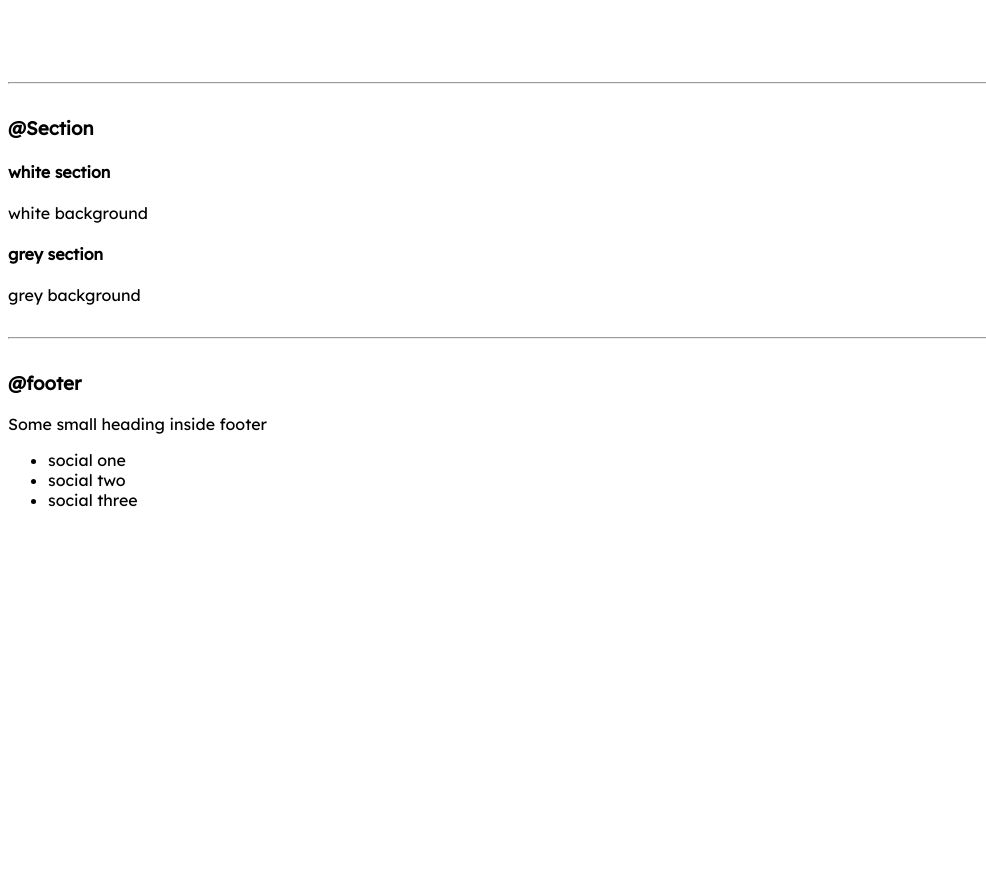
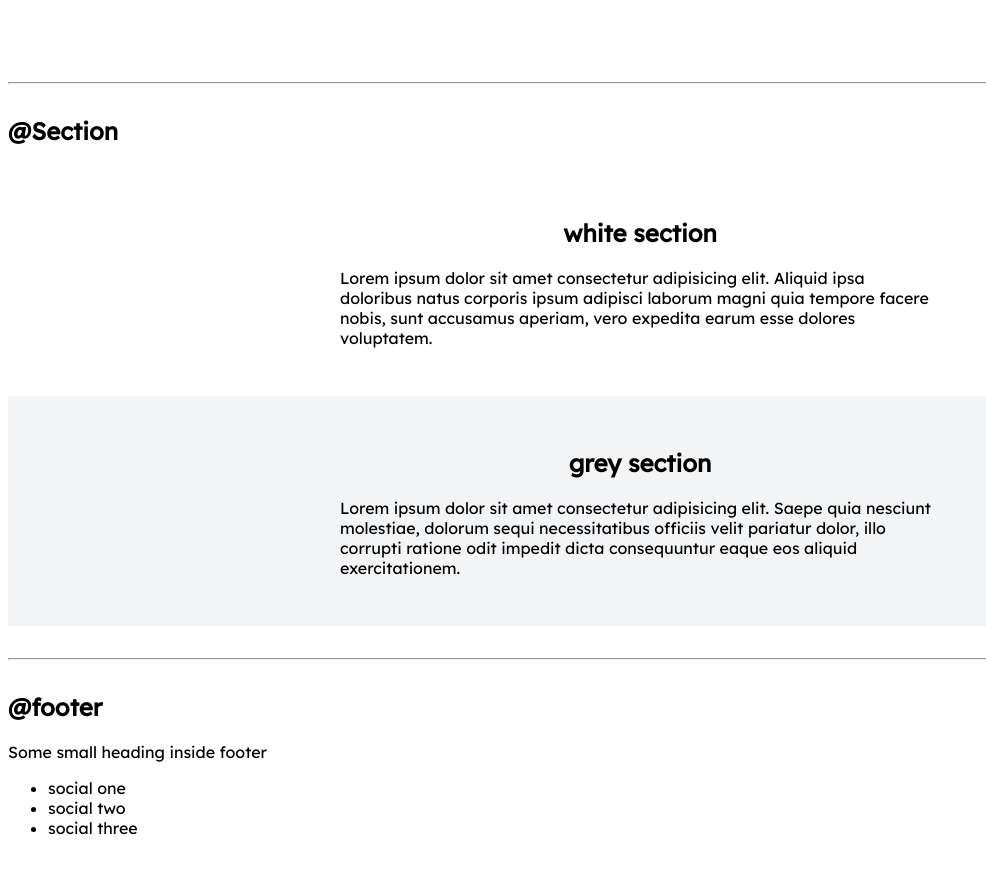
Before and after one commit to Auro-jyoti/MyPortFolio, a plain HTML site: page index.html in a window 1280 px wide. Shown: the part 2269-3143 px from the top of the page, without its empty margins (0-986 px from the left). Before the commit the page ends 3043 px from the top, so only its background shows below. Drawn offline with Linux system fonts and the light colour scheme.

Commit message:
Section Updated in css

```diff
--- a/app.css
+++ b/app.css
@@ -1,6 +1,7 @@
 :root {
     --primary-color: rgb(83, 206, 30);
     --dark-gray: #687280;
+    --off-white: #F3F4F6;
 }
 
 body {
@@ -94,3 +95,15 @@ hr {
 .hero .hero-heading .heading-inverted {
     color: var(--primary-color);
 }
+
+/* Section */
+.section {
+    padding: 2rem;
+}
+.section h1 {
+    text-align: center;
+}
+
+.ow {
+    background-color: var(--off-white);
+}
--- a/index.html
+++ b/index.html
@@ -127,20 +127,24 @@
     </header>
 
     <hr>
-    <h3>@Section</h3>
-    <section>
-        <h4>white section</h4>
-        <p>white background</p>
+    <h2>@Section</h2>
+    <section class="section">
+        <div class="container container-center ">
+            <h1>white section</h1>
+            <p>Lorem ipsum dolor sit amet consectetur adipisicing elit. Aliquid ipsa doloribus natus corporis ipsum adipisci laborum magni quia tempore facere nobis, sunt accusamus aperiam, vero expedita earum esse dolores voluptatem.</p>
+        </div>
     </section>
 
-    <section>
-        <h4>grey section</h4>
-        <p>grey background</p>
+    <section class="section ow">
+        <div class="container container-center ">
+            <h1>grey section</h1>
+            <p>Lorem ipsum dolor sit amet consectetur adipisicing elit. Saepe quia nesciunt molestiae, dolorum sequi necessitatibus officiis velit pariatur dolor, illo corrupti ratione odit impedit dicta consequuntur eaque eos aliquid exercitationem.</p>
+        </div>
     </section>
 
     <hr>
 
-    <h3>@footer</h3>
+    <h2>@footer</h2>
 
     <footer>
         <div>Some small heading inside footer</div>
```
